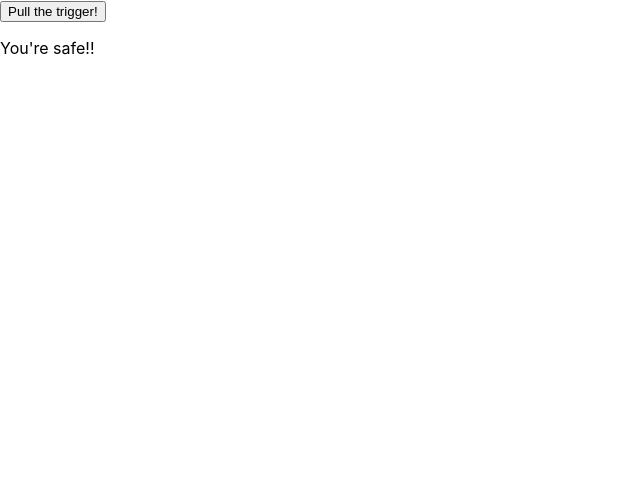
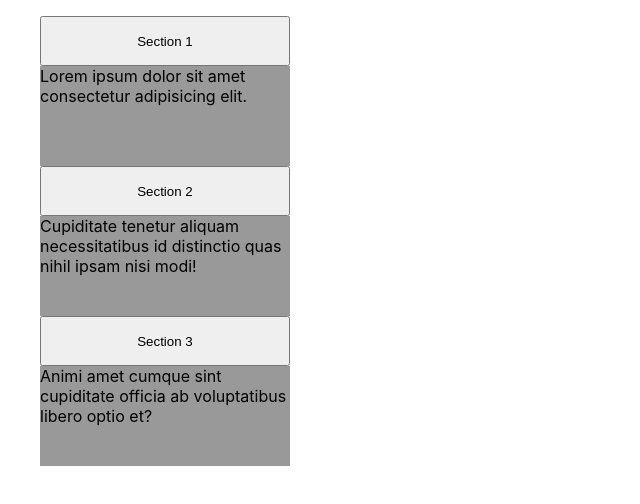
Before and after one commit to thinkful-ei-gecko/marlon-nancy-state-drills, a React (Create React App) app: page / in a window 1280 px wide. Shown: the top 504 px of the page, without its empty margins (0-640 px from the left). Built offline with nearby package versions, Linux system fonts and the light colour scheme.

Commit message:
started Accordion

```diff
--- a/src/App.js
+++ b/src/App.js
@@ -2,13 +2,32 @@ import React from 'react';
 import HelloWorld from './state-drills/HelloWorld';
 import Bomb from './state-drills/Bomb';
 import RouletteGun from './state-drills/RouletteGun';
+import Accordion from './state-drills/Accordion';
+
 
 const defaultWhos = ['World', 'Friend', 'React'];
+const sections = [
+  {
+    title: 'Section 1',
+    content: 'Lorem ipsum dolor sit amet consectetur adipisicing elit.',
+    displaying: false
+  },
+  {
+    title: 'Section 2',
+    content: 'Cupiditate tenetur aliquam necessitatibus id distinctio quas nihil ipsam nisi modi!',
+    displaying: false
+  },
+  {
+    title: 'Section 3',
+    content: 'Animi amet cumque sint cupiditate officia ab voluptatibus libero optio et?',
+    displaying: false
+  },
+]
 
 function App() {
   return (
     <div className="App">
-      <RouletteGun />
+      <Accordion sections={sections} />
     </div>
   );
 }
--- /dev/null
+++ b/src/state-drills/Accordion.css
@@ -0,0 +1,15 @@
+li{
+    list-style: none;
+}
+
+button{
+    width: 250px;
+    height: 50px;
+}
+
+p{
+    width: 250px;
+    height: 100px;
+    margin:  0;
+    background-color: #999999
+}
--- /dev/null
+++ b/src/state-drills/Accordion.js
@@ -0,0 +1,39 @@
+import React from 'react';
+import './Accordion.css'
+
+class Accordion extends React.Component{
+  static defaultProp = {sections: []}
+  state = {
+      currentTab: ''
+  }
+
+  handleButtonClick = display => {
+      console.log('Button Clicked!')
+      this.props.displaying = !this.props.displaying
+  }
+
+  displayContent = e => {
+      if(this.props.displaying === true){
+      }
+  }
+
+  render(){
+
+
+     const list = this.props.sections.map((section, index) => (
+         <li key={index}>
+             <button key={index} onClick = {() => this.handleButtonClick()}>{section.title}</button>
+             <p>{section.content}</p>
+         </li>
+     )
+     )
+     return (
+        <ul>
+            {list}
+        </ul>
+
+      )
+    }
+}
+
+export default Accordion
```
